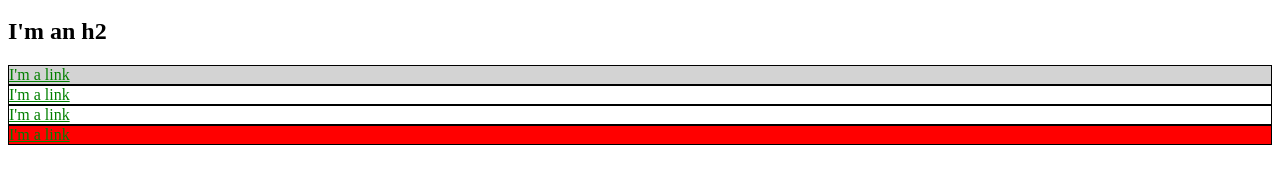
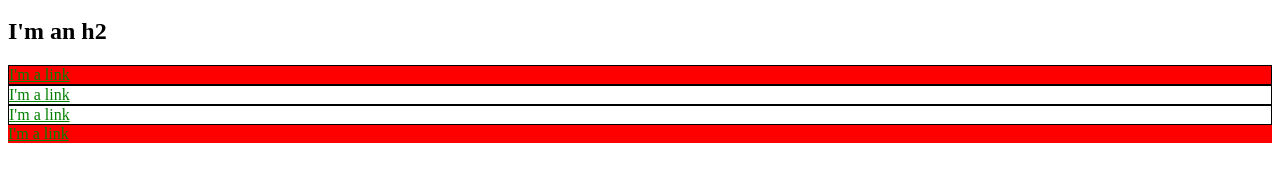
Before and after one commit to miznaenae/miznaenae.github.io, a plain HTML site: page index.html in a window 1280 px wide. Shown: the part 136-320 px from the top of the page. Drawn offline with Linux system fonts and the light colour scheme.

Commit message:
changed the class for bio-box

```diff
--- a/index.html
+++ b/index.html
@@ -16,10 +16,13 @@
       .bio-box a {
         color: green;
       }
-      .red {
-        background-color:red;
+
+      .alert {
+        background-color: red;
       }
-
+      #exec-bio.alert{
+        background-color: red;
+      }
     </style>
   </head>
   <body>
@@ -36,7 +39,7 @@
       </li>
     </ul>
     <h2>I'm an h2</h2>
-    <div id="exec-bio" class="bio-box">
+    <div id="exec-bio" class="bio-box alert" >
       <a href="https://example.com/" style="color: green;">I'm a link</a>
     </div>
     <div class="bio-box">
@@ -45,7 +48,7 @@
     <div class="bio-box">
       <a href="https://example.com/" style="color: green;">I'm a link</a>
     </div>
-    <div class="bio-box red">
+    <div class="alert" >
       <a href="https://example.com/" style="color: green;">I'm a link</a>
     </div>
   </body>
```
